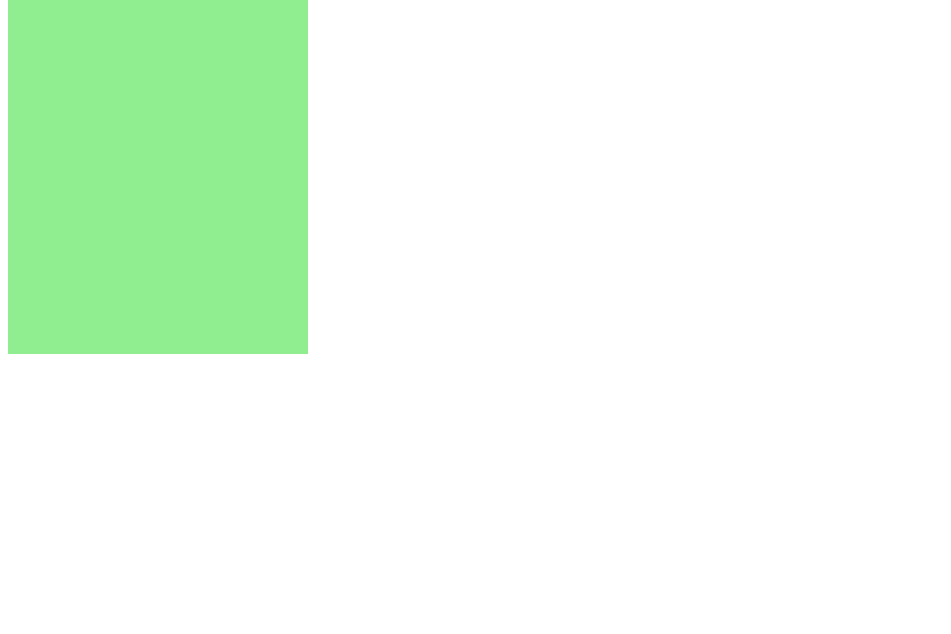
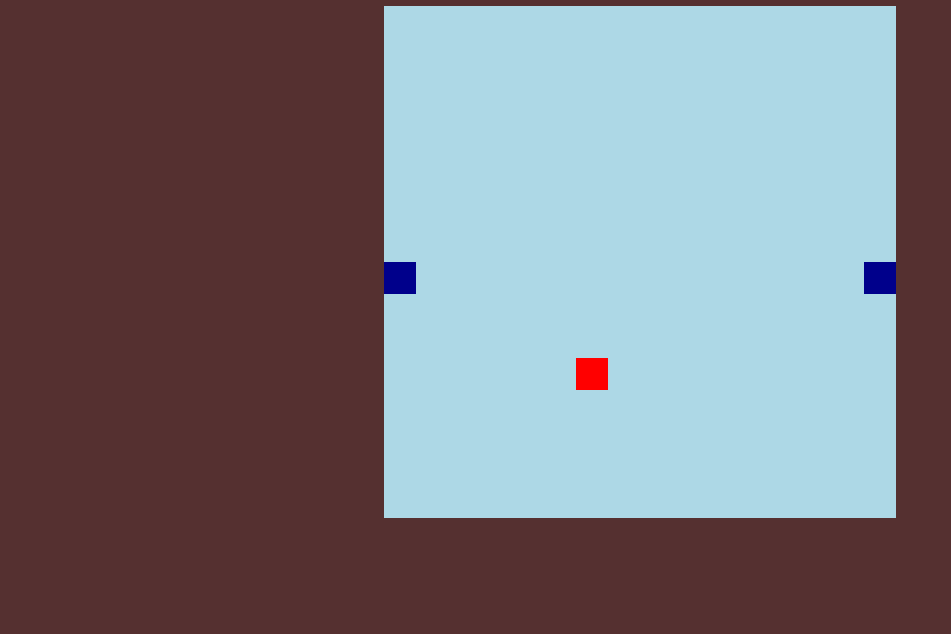
Before and after one commit to Vando-Lopes/cobrinha, a plain HTML site: page index.html in a window 1280 px wide. Shown: the part 166-800 px from the top of the page, without its empty margins (0-951 px from the left). Drawn offline with Linux system fonts and the light colour scheme.

Commit message:
ultimo commit

```diff
--- a/index.html
+++ b/index.html
@@ -1,14 +1,15 @@
 <!DOCTYPE html>
-<html lang="pt-br">
+<html lang="pt-BR">
 <head>
     <meta charset="UTF-8">
     <meta name="viewport" content="width=device-width, initial-scale=1.0">
-    <meta http-equiv="X-UA-Compatible" content="ie=edge">
-    <link rel="stylesheet" href="style.css">
+    <meta http-equiv="X-UA-Compatible"content="ie=edge">
+    <link rel="stylesheet"href="style.css">
     <script defer src="script.js"></script>
-    <title>Cobrinha</title>
+    <title>Snake Game</title>
 </head>
 <body>
-    <canvas id="snake" widht="512" height="512"></canvas>
+    <h1>SNAKE GAME!</h1>
+    <canvas id="snake" width="512" height="512"></canvas>
 </body>
 </html>
--- a/script.js
+++ b/script.js
@@ -1,10 +1,79 @@
 let canvas = document.getElementById("snake");
 let context = canvas.getContext("2d");
 let box = 32;
-
-function criarBG(){
-    context.fillStyle = "lightgreen";
+let snake = [];
+snake[0] = {
+    x: 8 * box,
+    y: 8 * box
+}
+let direction="right";
+let food = {
+    x: Math.floor(Math.random() * 15 + 1) * box,
+    y: Math.floor(Math.random() * 15 + 1) * box
+}
+function criarBG() {
+    context.fillStyle = "lightblue";
     context.fillRect(0, 0, 16 * box, 16 * box);
 }
+function criarCobrinha(){
+  for(i=0; i < snake.length; i++){
+   context.fillStyle = "Darkblue";
+   context.fillRect(snake[i].x, snake[i].y, box, box);
+   }
+}
 
-criarBG();
+function drawFood(){
+    context.fillStyle = "red";
+    context.fillRect(food.x, food.y, box, box);
+}
+
+document.addEventListener('keydown', update)
+
+
+document.addEventListener('keydown', update);
+
+function update(event){
+    if(event.keyCode== 37 && direction !="right")direction="left";
+    if(event.keyCode== 38 && direction !="down")direction="up";
+    if(event.keyCode== 39 && direction !="left")direction="right";
+    if(event.keyCode== 40 && direction !="up")direction="down";
+}
+
+function iniciarJogo(){
+if(snake[0].x > 15 * box && direction == "right") snake[0].x = 0;
+if(snake[0].x < 0 && direction == "left") snake[0].x = 16 * box;
+if(snake[0].y > 15 * box && direction =="down") snake[0].y = 0;
+if(snake[0].y < 0 && direction == "up") snake[0].y = 16 * box;
+
+for(i=1; i < snake.length; i++){
+    if(snake[0].x == snake[i].x && snake[0].y == snake[i].y){
+        clearInterval(jogo);
+        alert('game Over:(');
+    }
+}
+
+    criarBG();
+    criarCobrinha();
+    drawFood();
+
+     let snakeX=snake[0].x;
+     let snakeY=snake[0].y;
+
+     if(direction=="right") snakeX += box;
+     if(direction=="left") snakeX -= box;
+     if(direction=="up") snakeY -= box;
+     if(direction=="down") snakeY += box;
+
+     if(snakeX != food.x || snakeY != food.y){
+         snake.pop();
+     }
+     else{food.x = Math.floor(Math.random() * 15 + 1) * box;
+        food.y= Math.floor(Math.random() * 15 + 1) * box;
+     }
+let newHead = {
+         x: snakeX,
+         y: snakeY,
+     }
+     snake.unshift(newHead);
+    }
+let jogo = setInterval(iniciarJogo, 200);
--- a/style.css
+++ b/style.css
@@ -0,0 +1,10 @@
+body{
+    height: 95vh;
+    width: 95;
+    display: flex;
+    justify-content: center;
+    align-items: center;
+    flex-direction: column;
+    color:rgb(229, 238, 229);
+    background-color: rgb(85, 48, 48);
+}
```
